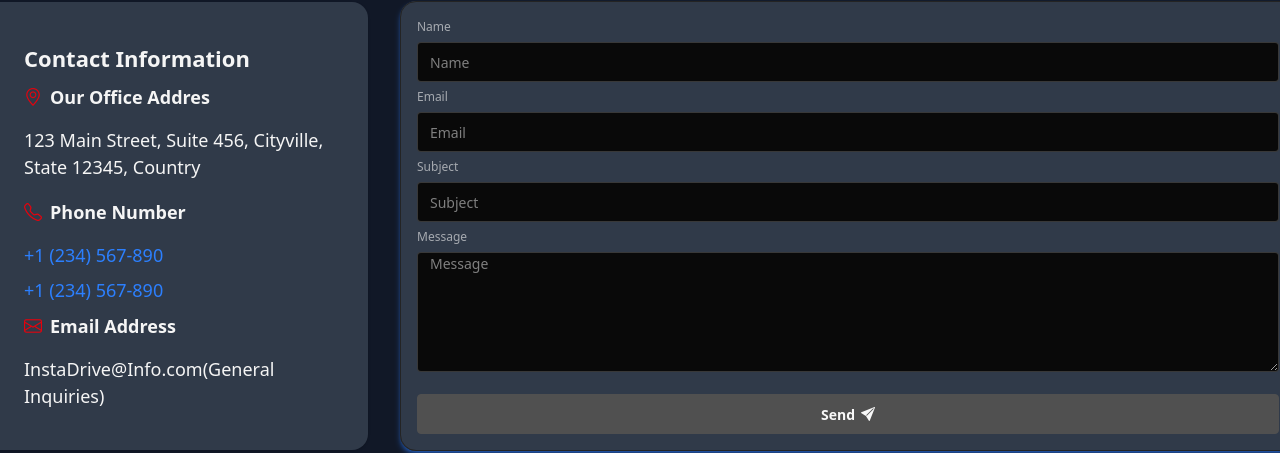
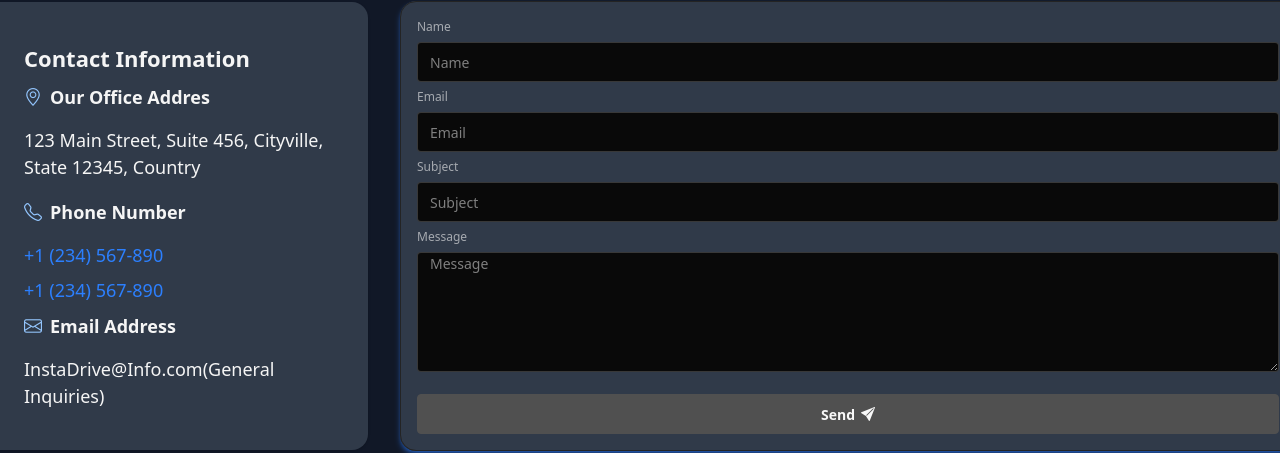
Before and after one commit to jacobferreras/car-rental, a Next.js app: page /contact in a window 1280 px wide. Shown: the part 710-1163 px from the top of the page. Built offline with nearby package versions, Linux system fonts and the light colour scheme; no server answers.

Commit message:
refactor: update icon colors in ContactSection for improved visibility

```diff
--- a/components/ui/contact/ContanctSection.tsx
+++ b/components/ui/contact/ContanctSection.tsx
@@ -31,7 +31,7 @@ const ContanctSection = () => {
               <h2 className="card-title">Contact Information</h2>
               <p className="text-lg font-bold">
                 <span className="inline-flex items-center mr-2">
-                  <i className="bi bi-geo-alt text-red-600"></i>
+                  <i className="bi bi-geo-alt text-[#93c5fd]"></i>
                 </span>
                 Our Office Addres
               </p>
@@ -39,7 +39,7 @@ const ContanctSection = () => {
 
               <p className="text-lg font-bold">
                 <span className="inline-flex items-center mr-2">
-                  <i className="bi bi-telephone text-red-600"></i>
+                  <i className="bi bi-telephone text-[#93c5fd]"></i>
                 </span>
                 Phone Number
               </p>
@@ -54,7 +54,7 @@ const ContanctSection = () => {
 
               <p className="text-lg font-bold">
                 <span className="inline-flex items-center mr-2">
-                  <i className="bi bi-envelope text-red-600"></i>
+                  <i className="bi bi-envelope text-[#93c5fd]"></i>
                 </span>
                 Email Address
               </p>
```
